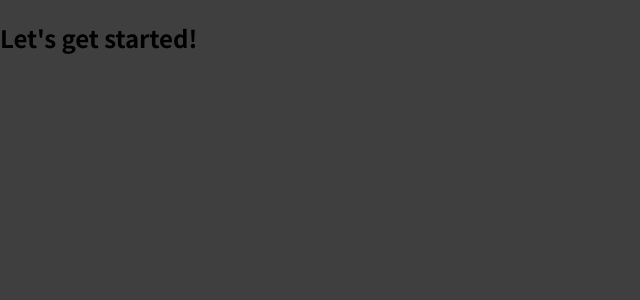
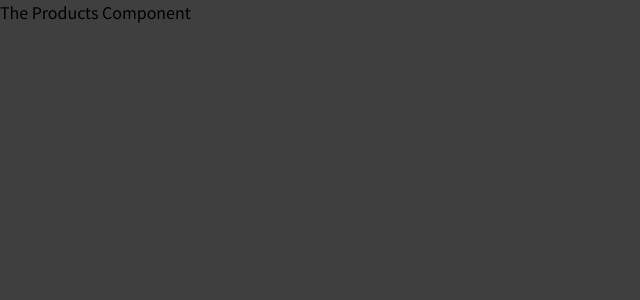
Before and after one commit to ADmtr2001/React-Educational-41-ReactRouter, a React (Create React App) app: page /products in a window 1280 px wide. Shown: the top 300 px of the page, without its empty margins (0-640 px from the left). Built offline with nearby package versions, Linux system fonts and the light colour scheme.

Commit message:
set up basic routes

```diff
--- a/package.json
+++ b/package.json
@@ -8,7 +8,7 @@
     "@testing-library/user-event": "^12.5.0",
     "react": "^17.0.1",
     "react-dom": "^17.0.1",
-    "react-router-dom": "^6.0.2",
+    "react-router-dom": "^5.3.0",
     "react-scripts": "4.0.1",
     "web-vitals": "^0.2.4"
   },
--- a/src/App.js
+++ b/src/App.js
@@ -1,7 +1,17 @@
+import { Route } from "react-router-dom";
+
+import Welcome from "./components/Welcome";
+import Products from "./components/Products";
+
 function App() {
   return (
     <div>
-      <h2>Let's get started!</h2>
+      <Route path='/welcome'>
+        <Welcome />
+      </Route>
+      <Route path='/products'>
+        <Products />
+      </Route>
     </div>
   );
 }
--- /dev/null
+++ b/src/components/Products.js
@@ -0,0 +1,7 @@
+import React from "react";
+
+const Products = () => {
+  return <div>The Products Component</div>;
+};
+
+export default Products;
--- /dev/null
+++ b/src/components/Welcome.js
@@ -0,0 +1,7 @@
+import React from "react";
+
+const Welcome = () => {
+  return <div>The Welcome Component</div>;
+};
+
+export default Welcome;
--- a/src/index.js
+++ b/src/index.js
@@ -1,6 +1,12 @@
-import ReactDOM from 'react-dom';
+import ReactDOM from "react-dom";
 
-import './index.css';
-import App from './App';
+import "./index.css";
+import App from "./App";
+import { BrowserRouter } from "react-router-dom";
 
-ReactDOM.render(<App />, document.getElementById('root'));
+ReactDOM.render(
+  <BrowserRouter>
+    <App />
+  </BrowserRouter>,
+  document.getElementById("root")
+);
```
Also changed, not shown: 2 other files (tests, documents, lock files or other folders).
